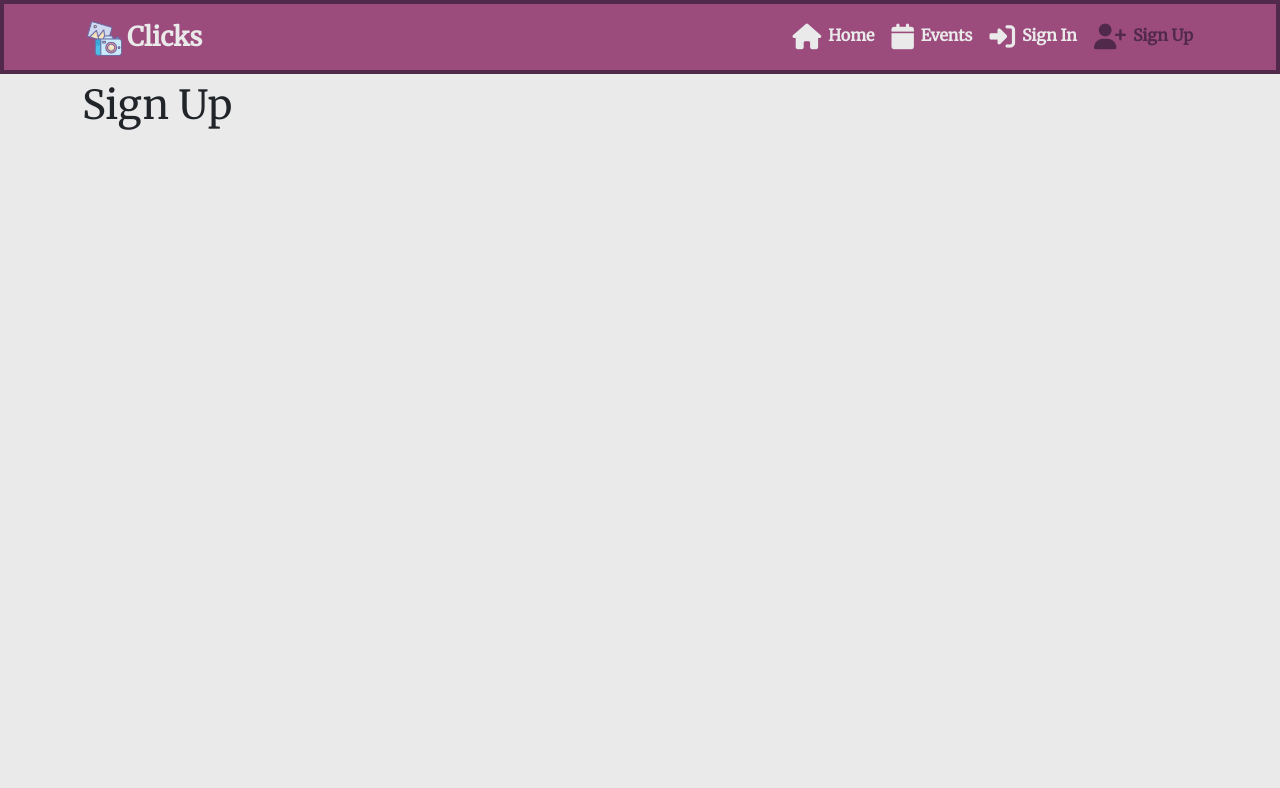
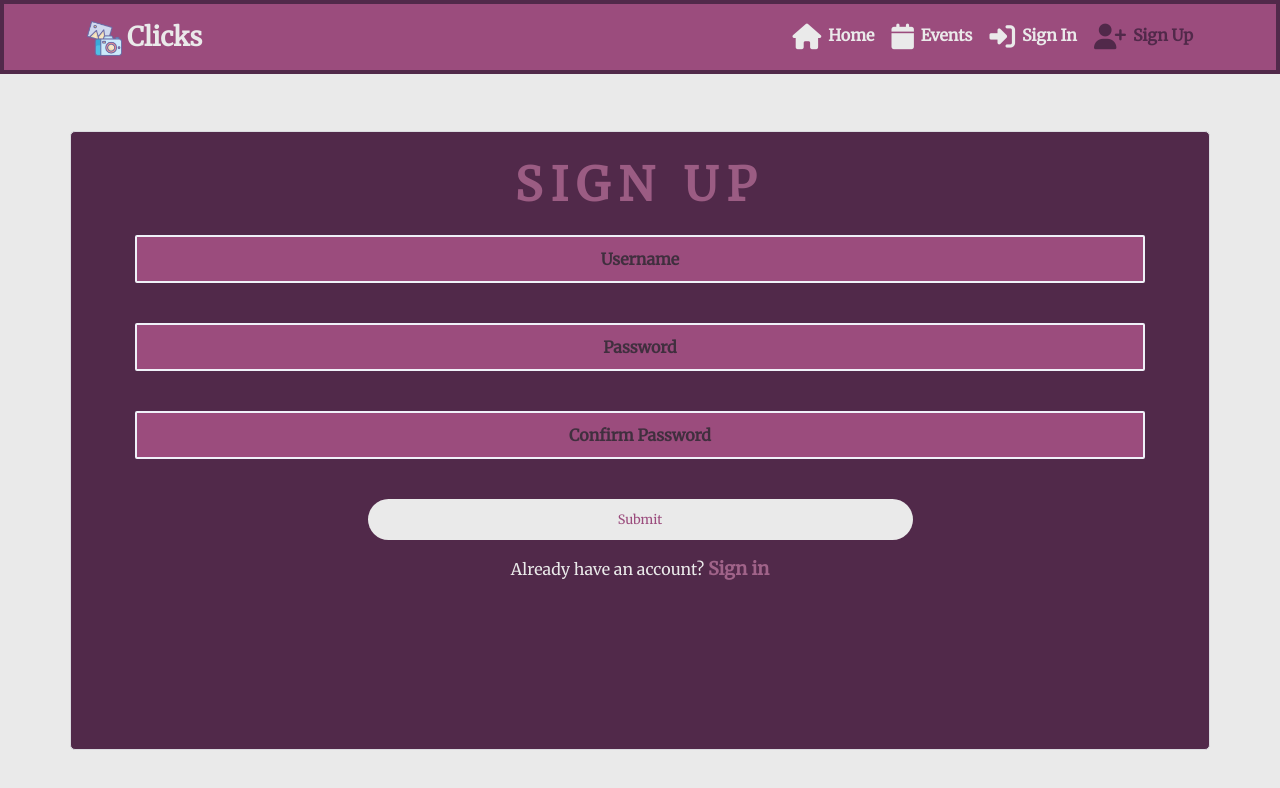
Before and after one commit to fatimaqais/clicks, a React (Create React App) app: page /signup in a window 1280 px wide. Shown: the top 788 px of the page. Built offline with nearby package versions, Linux system fonts and the light colour scheme.

Commit message:
Add sign up form styling

```diff
--- a/package.json
+++ b/package.json
@@ -6,6 +6,7 @@
     "@testing-library/jest-dom": "^5.17.0",
     "@testing-library/react": "^13.4.0",
     "@testing-library/user-event": "^13.5.0",
+    "axios": "^1.5.0",
     "bootstrap": "^4.6.0",
     "react": "^18.2.0",
     "react-bootstrap": "^1.6.3",
--- a/src/App.js
+++ b/src/App.js
@@ -2,6 +2,8 @@
 import NavBar from "./components/NavBar";
 import Container from "react-bootstrap/Container";
 import { Route, Switch } from "react-router-dom";
+import './api/axiosDefaults'
+import SignUpForm from "./pages/auth/SignupForm";
 
 function App() {
   return (
@@ -12,7 +14,7 @@
           <Route exact path="/" render={()=> <h1>Home Page</h1>} />
           <Route exact path="/events" render={()=> <h1>Events</h1>} />
           <Route exact path="/signin" render={()=> <h1>Sign In</h1>} />
-          <Route exact path="/signup" render={()=> <h1>Sign Up</h1>} />
+          <Route exact path="/signup" render={()=> <SignUpForm />} />
           <Route render={()=><p>Page not found!</p>} />
         </Switch>
       </Container>
--- a/src/App.module.css
+++ b/src/App.module.css
@@ -1,11 +1,19 @@
 .App {
     font-family: 'Merriweather', sans-serif;
     background-color: #EAEAEA;
-    min-height: 100vh;
+    height: 100vh;
 }
 
 .Main {
     padding-top: 81px;
+}
+
+.Content {
+    background-color: #51294A;
+    padding: 10px;
+    border-radius: 5px;
+    border: 1px solid #dadadf;
+    margin: 50px auto;
 }
 
 * {
@@ -26,6 +34,10 @@
     transition: color ease-in-out 0.3s;
 }
 
+input[type="file"] {
+    display: none;
+}
+
 i {
     color: #EAEAEA;
     font-size: 1.6rem;
@@ -38,3 +50,25 @@
     transition: color ease-in-out 0.3s;
     color: #272222;
 }
+
+figure {
+    text-align: center;
+    display: inline-block;
+}
+
+/* scrollbar */
+*::-webkit-scrollbar {
+    width: 5px;
+}
+
+*::-webkit-scrollbar-track {
+    background: #f1f1f1;
+}
+
+*::-webkit-scrollbar-thumb {
+    background: #888;
+}
+
+*::-webkit-scrollbar-thumb:hover {
+    background: #555;
+}
--- /dev/null
+++ b/src/api/axiosDefaults.js
@@ -0,0 +1,5 @@
+import axios from "axios";
+
+axios.defaults.baseURL = 'https://clicks-api-cf3d319eca2f.herokuapp.com/'
+axios.defaults.headers.post['Content-Type'] = 'multipart/form-data'
+axios.defaults.withCredentials = true;
--- /dev/null
+++ b/src/pages/auth/SignupForm.js
@@ -0,0 +1,42 @@
+import React from "react";
+import { Link } from "react-router-dom";
+
+import styles from "../../styles/SignInUpForm.module.css";
+import btnStyles from "../../styles/Button.module.css";
+import appStyles from "../../App.module.css";
+
+import { Form, Button, Row, Container } from "react-bootstrap";
+
+const SignUpForm = () => {
+    return (
+        <Row className={styles.Row}>
+            <Container className={`${appStyles.Content}  p-4 `}>
+                <h1 className={styles.Header}>Sign Up</h1>
+                <div className={styles.Form}>
+                    <Form>
+                        <Form.Group className="" controlId="username">
+                            <Form.Label className="d-none" >Username</Form.Label>
+                            <Form.Control className={styles.Input} type="text" placeholder="Username" name="username" />
+                        </Form.Group>
+                        <Form.Group className="mb-3" controlId="password1">
+                            <Form.Label className="d-none">Password</Form.Label>
+                            <Form.Control className={styles.Input} type="password" placeholder="Password" name="password1" />
+                        </Form.Group>
+                        <Form.Group className="mb-3" controlId="password2">
+                            <Form.Label className="d-none">Confirm Password</Form.Label>
+                            <Form.Control className={styles.Input} type="password" placeholder="Confirm Password" name="password2" />
+                        </Form.Group>
+                        <Button className={`${btnStyles.Button} ${btnStyles.Wide} ${btnStyles.Bright}`} type="submit">
+                            Submit
+                        </Button>
+                    </Form>
+                    <Link className={styles.Link} to="/signin">
+                        Already have an account? <span>Sign in</span>
+                    </Link>
+                </div>
+            </Container>
+        </Row>
+    );
+};
+
+export default SignUpForm;
--- /dev/null
+++ b/src/styles/Button.module.css
@@ -0,0 +1,39 @@
+.Button {
+    font-size: 0.8rem;
+    align-self: center;
+    border-radius: 100px;
+    border-color: transparent;
+    padding: 4px 10px;
+    margin-left: 2px;
+    margin-right: 2px;
+    min-width: 75px;
+}
+
+.Button:hover {
+    opacity: 0.8;
+    border-color: transparent;
+    cursor: pointer;
+}
+
+.Button:hover:active {
+    background-color: #9B4C7D !important;
+}
+
+.Button:active {
+    background-color: #9B4C7D !important;
+}
+
+.Button:focus {
+    background-color: #9B4C7D;
+}
+
+.Wide {
+    padding: 10px 50px;
+    width: 50%;
+    justify-content: center;
+}
+
+.Bright {
+    background-color: #EAEAEA;
+    color: #9B4C7D;
+}
--- /dev/null
+++ b/src/styles/SignInUpForm.module.css
@@ -0,0 +1,63 @@
+.Row {
+    height: calc(100vh - 81px);
+}
+
+.Input {
+    background: #9b4c7d;
+    border: 2px solid #f0f1f9;
+    box-sizing: border-box;
+    border-radius: 2px;
+    color: #EAEAEA;
+    font-weight: 600;
+    text-align: center;
+    padding: 10px;
+    margin: 40px;
+    width: -webkit-fill-available;
+}
+
+.Header {
+    font-style: normal;
+    font-weight: bold;
+    font-size: 46px;
+    line-height: 19px;
+    text-align: center;
+    letter-spacing: 0.2em;
+    text-transform: uppercase;
+    color: #9b5c83;
+    margin-top: 20px;
+}
+
+.Link {
+    text-decoration: none;
+    text-align: center;
+    display: block;
+    margin: auto;
+    margin: 15px;
+}
+
+.Link span {
+    color: #a06389;
+    font-size: large;
+    font-weight: 800;
+}
+
+.Container {
+    padding: 30px 10px;
+    margin: 20px;
+    border-radius: 4px solid #433040;
+    align-content: center;
+}
+
+.SignInCol {
+    height: 320px;
+}
+
+.SignUpCol {
+    height: 375px;
+}
+
+.Form {
+    display: block;
+    text-align: center;
+    padding: auto;
+}
```
Also changed, not shown: 1 other file (tests, documents, lock files or other folders).
